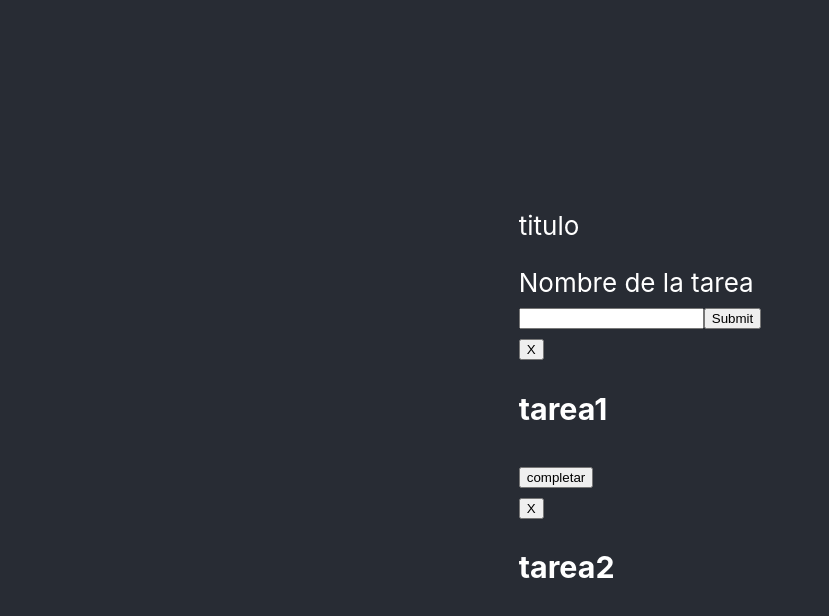
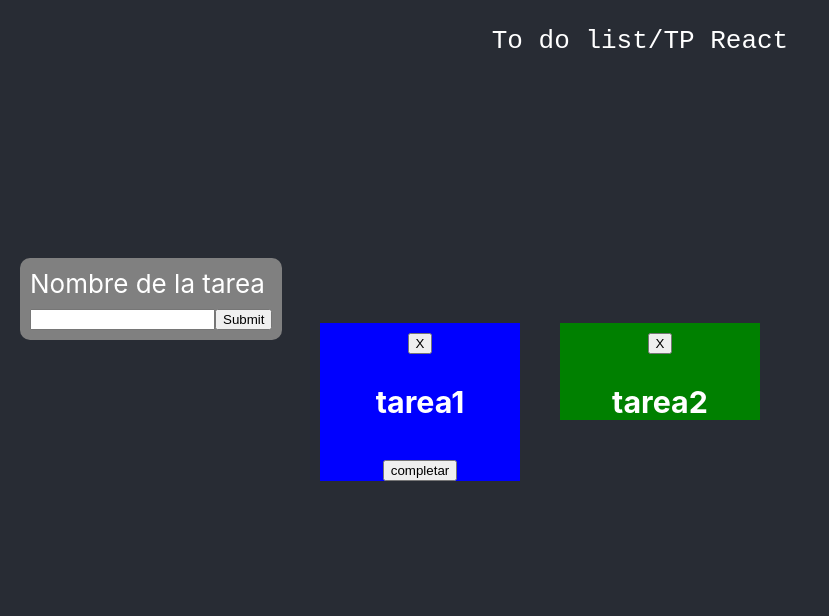
Before and after one commit to axelnicomaldonado/PWA-React, a React (Create React App) app: page / in a window 1280 px wide. Shown: the top 616 px of the page, without its empty margins (0-829 px from the left). Built offline with nearby package versions, Linux system fonts and the light colour scheme.

Commit message:
estilos agregados

```diff
--- a/src/App.js
+++ b/src/App.js
@@ -1,10 +1,12 @@
 import Home from './Pages/Home/Home.js';
 import './App.css';
+import Title from './Components/Title/Title.js';
 
 function App() {
   return (
     <div className="App">
       <header className="App-header">
+        <Title/>
         <Home/>
       </header>
     </div>
--- a/src/Components/AddItem/styles.css
+++ b/src/Components/AddItem/styles.css
@@ -0,0 +1,8 @@
+.AddItem{
+    background: grey;
+    position: fixed;
+    left: 0;
+    margin-left: 20px;
+    padding: 10px;
+    border-radius: 10px;
+}
--- a/src/Components/Items/Item/Item.js
+++ b/src/Components/Items/Item/Item.js
@@ -8,22 +8,22 @@ function Item({item, index, borrarItem, completarItem}) {
 
     if(estado === "completado"){
         return (
+          <div className='Item'>
             <div className="ItemCompletado">
-              <header className="Item-header">
                   <Button texto="X" onClick={() => borrarItem(index)}/>
                   <h3>{nombre}</h3>
-              </header>
             </div>
+          </div>
           )
     } else if(estado === "no completado"){
         return (
+          <div className='Item'>
             <div className="ItemNoCompletado">
-              <header className="Item-header">
                 <Button texto="X" onClick={() => borrarItem(index)}/>
                 <h3>{nombre}</h3>
                 <Button texto="completar" onClick={() => completarItem(index)}/>
-              </header>
             </div>
+          </div>
           )
     } else{
         return "error"
--- a/src/Components/Items/Item/styles.css
+++ b/src/Components/Items/Item/styles.css
@@ -1,11 +1,18 @@
-div{
-
+.Item{
+    float: left;
+    width: 200px;
+    height: 200px;
+    margin: 20px;
+    text-align: center;
 }
 
 .ItemCompletado{
 
+
+    background-color: green;
+
 }
 
 .ItemNoCompletado{
-
+    background-color: blue;
 }
--- a/src/Components/Items/Items.js
+++ b/src/Components/Items/Items.js
@@ -19,12 +19,10 @@ function Items({items, setItems}) {
 
     return (
       <div className="Items">
-        <header className="Items-header">
           {items.map(function(item, index) {
             return (
             <Item item={item} index={index} borrarItem={borrarItem} completarItem={completarItem}/>)
           })}
-        </header>
       </div>
     );
   }
--- a/src/Components/Items/styles.css
+++ b/src/Components/Items/styles.css
@@ -0,0 +1,6 @@
+.Items{
+    border-top: 150px;
+    padding-top: 45px;
+    border-left: 500px;
+    padding-left: 300px;
+}
--- a/src/Components/Title/styles.css
+++ b/src/Components/Title/styles.css
@@ -1,3 +1,14 @@
-p{
+.Title{
+/*
+
     vertical-align: top;
+
+    padding-bottom: 100px;
+
+
+    */
+    font-family: monospace;
+    text-align: center;
+    position: fixed;
+    top: 0;
 }
--- a/src/Components/Title/title.js
+++ b/src/Components/Title/title.js
@@ -4,7 +4,7 @@ function Title() {
     return (
       <div className="Title">
         <header className="Title-header">
-          <p> titulo </p>
+          <p> To do list/TP React </p>
         </header>
       </div>
     );
--- a/src/Pages/Home/home.js
+++ b/src/Pages/Home/home.js
@@ -13,7 +13,6 @@ function Home() {
     return (
       <div className="Home">
         <header className="Home-header">
-          <Title/>
 
           <AddItem items={items} setItems={setItems}/>
           <Items items={items} setItems={setItems}/>
--- a/src/Pages/Home/styles.css
+++ b/src/Pages/Home/styles.css
@@ -0,0 +1,4 @@
+.Home {
+    width: 100%;
+    background-size: 400% 400%;
+}
```
